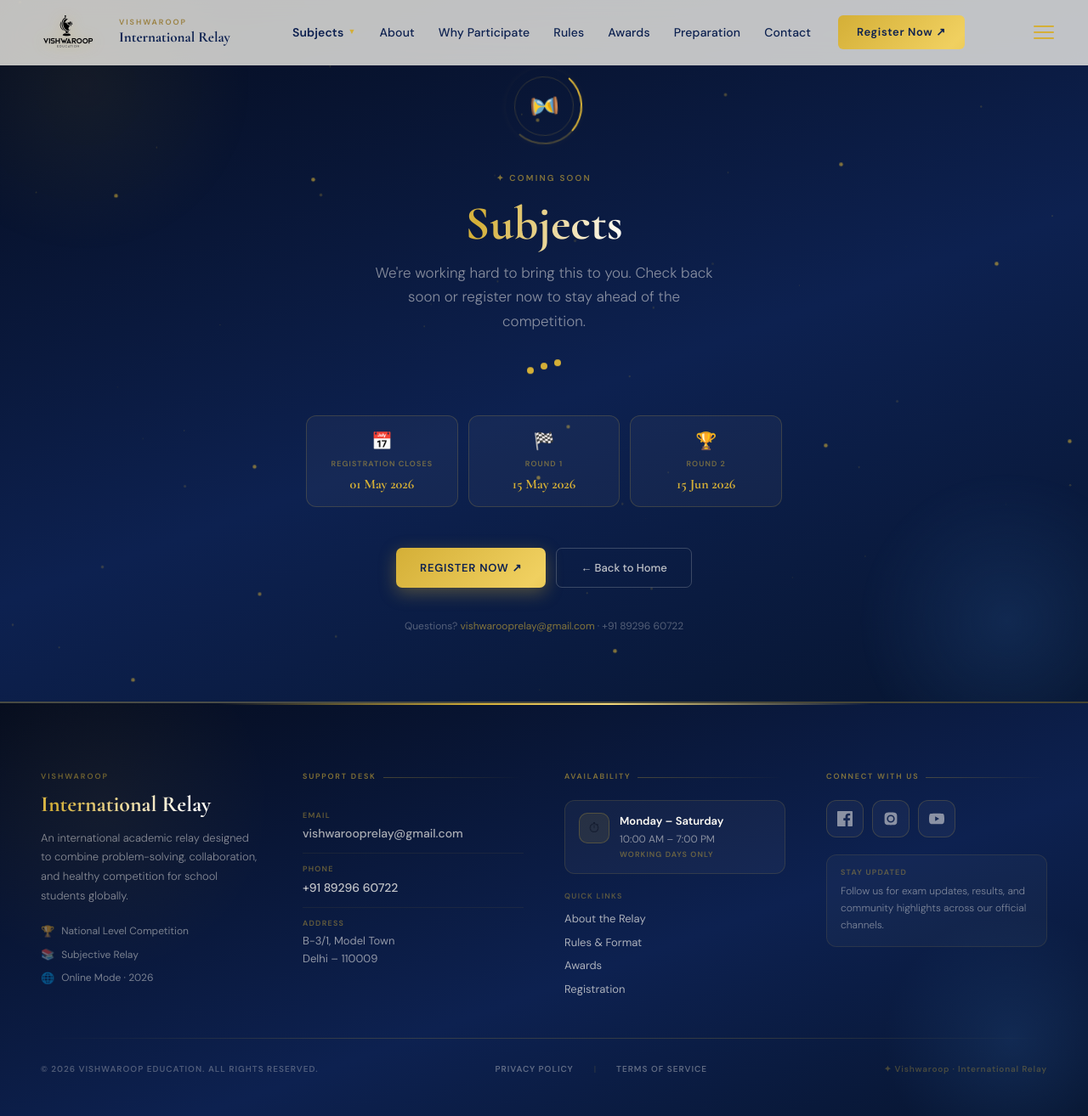
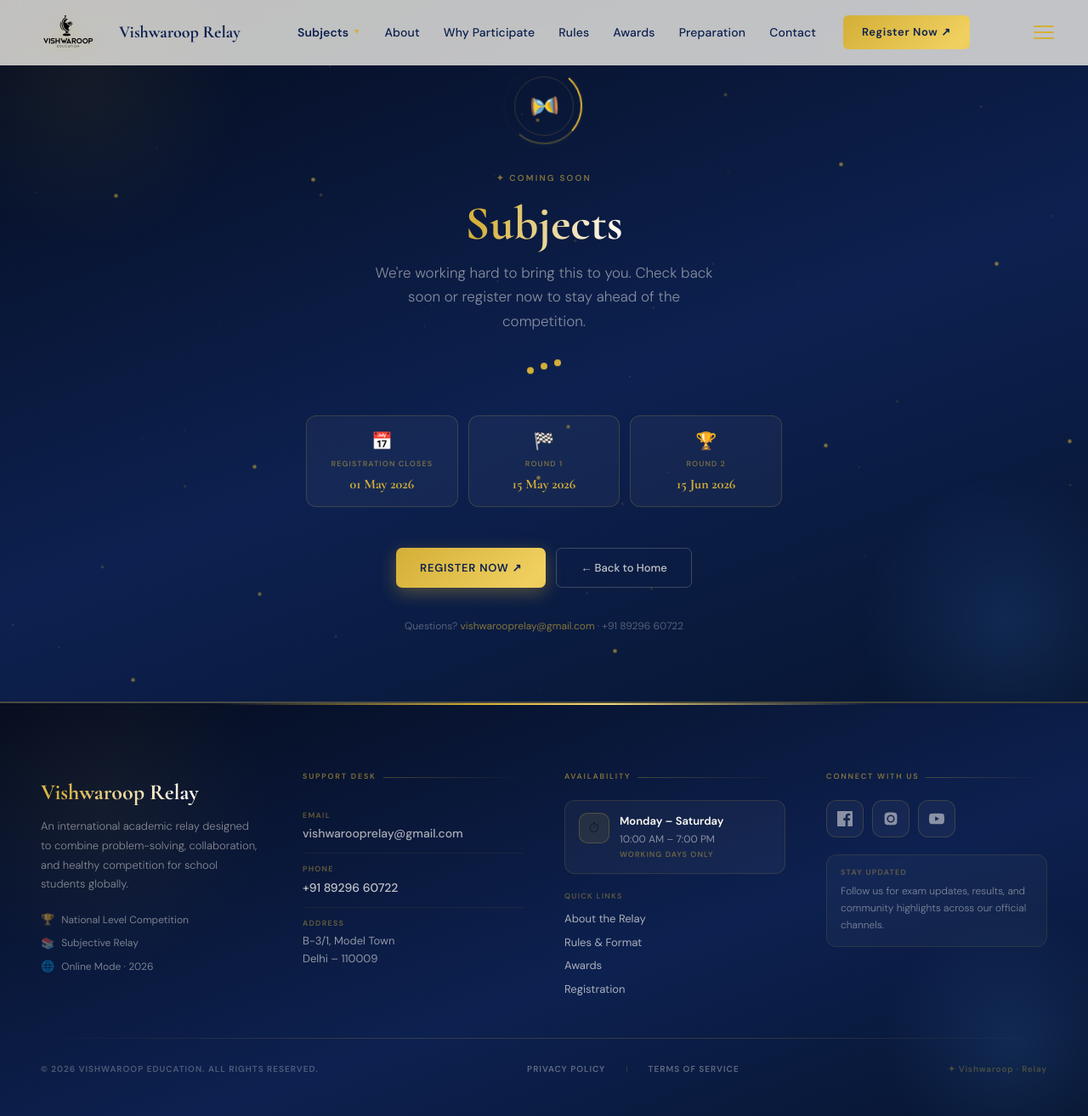
Before and after one commit to aryanparashaar/Vishwaroop, a React (Vite) app in the folder vishwaroop-maths/: page /subjects in a window 1280 px wide. Shown: the whole page at 85% size. Built offline with nearby package versions, Linux system fonts and the light colour scheme.

Commit message:
remove international

```diff
--- a/vishwaroop-maths/src/components/Navbar.jsx
+++ b/vishwaroop-maths/src/components/Navbar.jsx
@@ -248,11 +248,11 @@
               filter: "drop-shadow(0 2px 8px rgba(212,175,55,0.3))",
             }} />
             <div style={{ lineHeight: 1.2 }}>
-              <div style={{ fontSize: 9, textTransform: "uppercase", letterSpacing: "0.22em", color: "#9a8040", fontWeight: 600, marginBottom: 2 }}>
-                Vishwaroop
-              </div>
-              <div className="nav-shimmer-text" style={{ fontSize: 17, fontFamily: "'Cormorant Garamond', serif", fontWeight: 700 }}>
-                International Relay
+              {/* <div style={{ fontSize: 9, textTransform: "uppercase", letterSpacing: "0.22em", color: "#9a8040", fontWeight: 600, marginBottom: 2 }}>
+                Vishwaroop Relay
+              </div> */}
+              <div className="nav-shimmer-text" style={{ fontSize: 20, fontFamily: "'Cormorant Garamond', serif", fontWeight: 700 }}>
+                Vishwaroop Relay
               </div>
             </div>
           </Link>
--- a/vishwaroop-maths/src/sections/ContactFooter.jsx
+++ b/vishwaroop-maths/src/sections/ContactFooter.jsx
@@ -292,7 +292,7 @@
                 letterSpacing: "0.22em", textTransform: "uppercase",
                 color: "rgba(212,175,55,0.5)", marginBottom: 10,
               }}>
-                Vishwaroop
+
               </div>
               <h3
                 className="cf-gold-shimmer"
@@ -303,7 +303,7 @@
                   lineHeight: 1.15,
                 }}
               >
-                International Relay
+                Vishwaroop Relay
               </h3>
               <p style={{
                 fontSize: 13, color: "rgba(255,252,245,0.5)",
@@ -443,7 +443,7 @@
                   { label: "About the Relay", href: "#about" },
                   { label: "Rules & Format", href: "#rules" },
                   { label: "Awards", href: "#awards" },
-                  { label: "Registration", href: "https://relayexam.virtualprachar.com/login" },
+                  { label: "Registration", href: "https://exam.vishwarooprelay.com/" },
                 ].map(({ label, href }) => (
                   <a key={label} href={href} className="cf-link" style={{ fontSize: 13 }}>
                     {label}
@@ -538,7 +538,7 @@
             letterSpacing: "0.08em",
             color: "rgba(212,175,55,0.3)",
           }}>
-            ✦ Vishwaroop · International Relay
+            ✦ Vishwaroop · Relay
           </div>
         </div>
       </div>
--- a/vishwaroop-maths/src/sections/WhyParticipate.jsx
+++ b/vishwaroop-maths/src/sections/WhyParticipate.jsx
@@ -75,7 +75,7 @@
   .wp-card-featured:hover {
     box-shadow: 0 24px 64px rgba(13,33,80,0.4), 0 0 0 1px rgba(212,175,55,0.5);
     border-color: rgba(212,175,55,0.55);
-    animation: none;
+    animation: wpGoldPulse 5s ease-in-out infinite;
   }
 
   .wp-icon-box {
@@ -244,6 +244,7 @@
         gridRow: "span 2",
         animationDelay: "0s",
         minHeight: 320,
+
       }}
     >
       <div className="wp-top-line" />
@@ -269,12 +270,12 @@
         className="wp-title wp-title-dark"
         style={{ fontSize: "clamp(24px, 3vw, 36px)", zIndex: 1 }}
       >
-        <span className="wp-gold-text">International-Level</span>
+        <span className="wp-gold-text">National-Level</span>
         <br />Recognition
       </h3>
 
       <p className="wp-desc wp-desc-dark" style={{ fontSize: 14 }}>
-        Participants gain exposure on an international platform and are eligible
+        Participants gain exposure on an National platform and are eligible
         for medals, certificates and institutional accolades that stand out in any
         academic portfolio.
       </p>
@@ -323,7 +324,7 @@
           fontSize: 16, fontWeight: 700,
           color: "#fffcf5",
         }}>
-          International Peer Comparison
+         National Peer Comparison
         </div>
       </div>
     </div>
```
